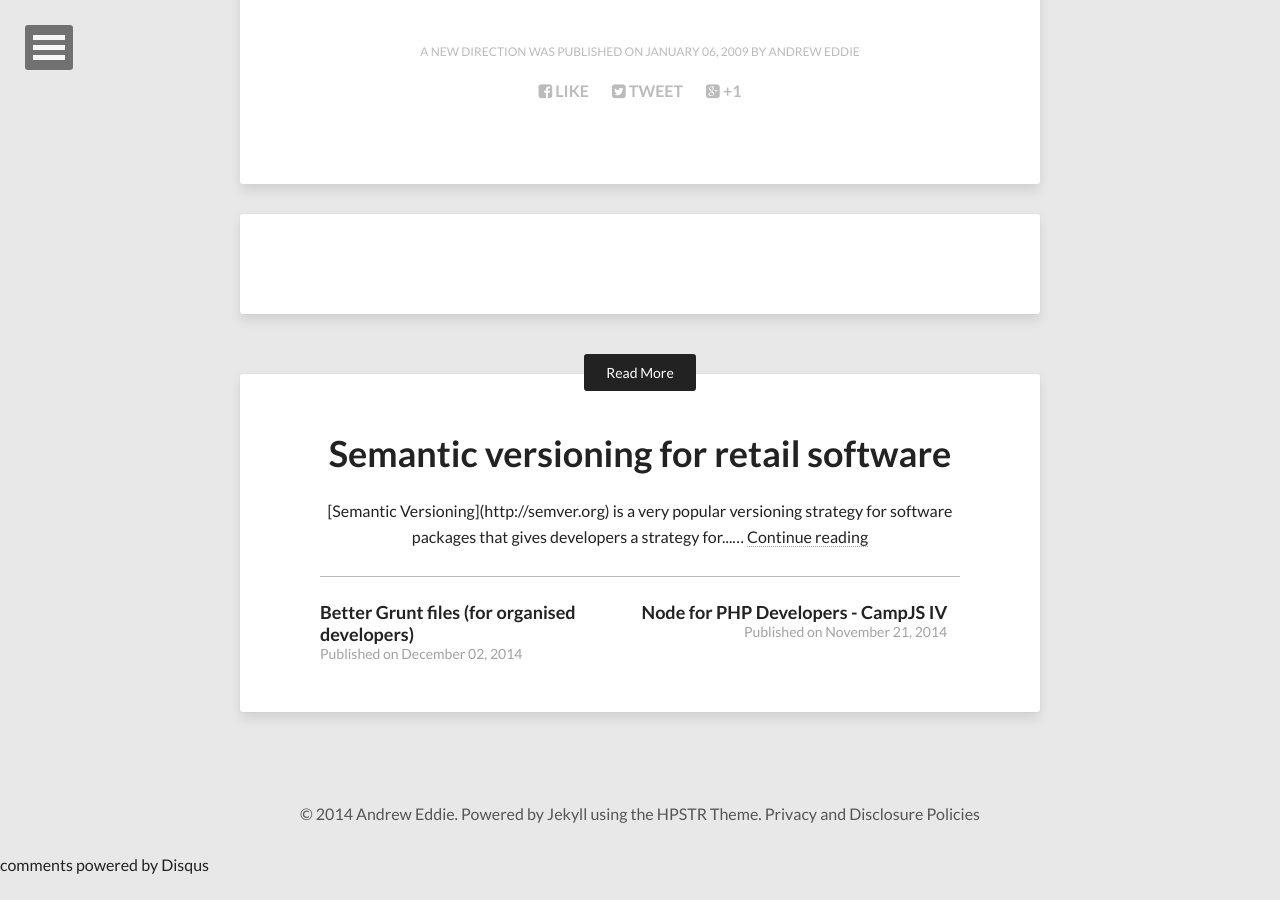
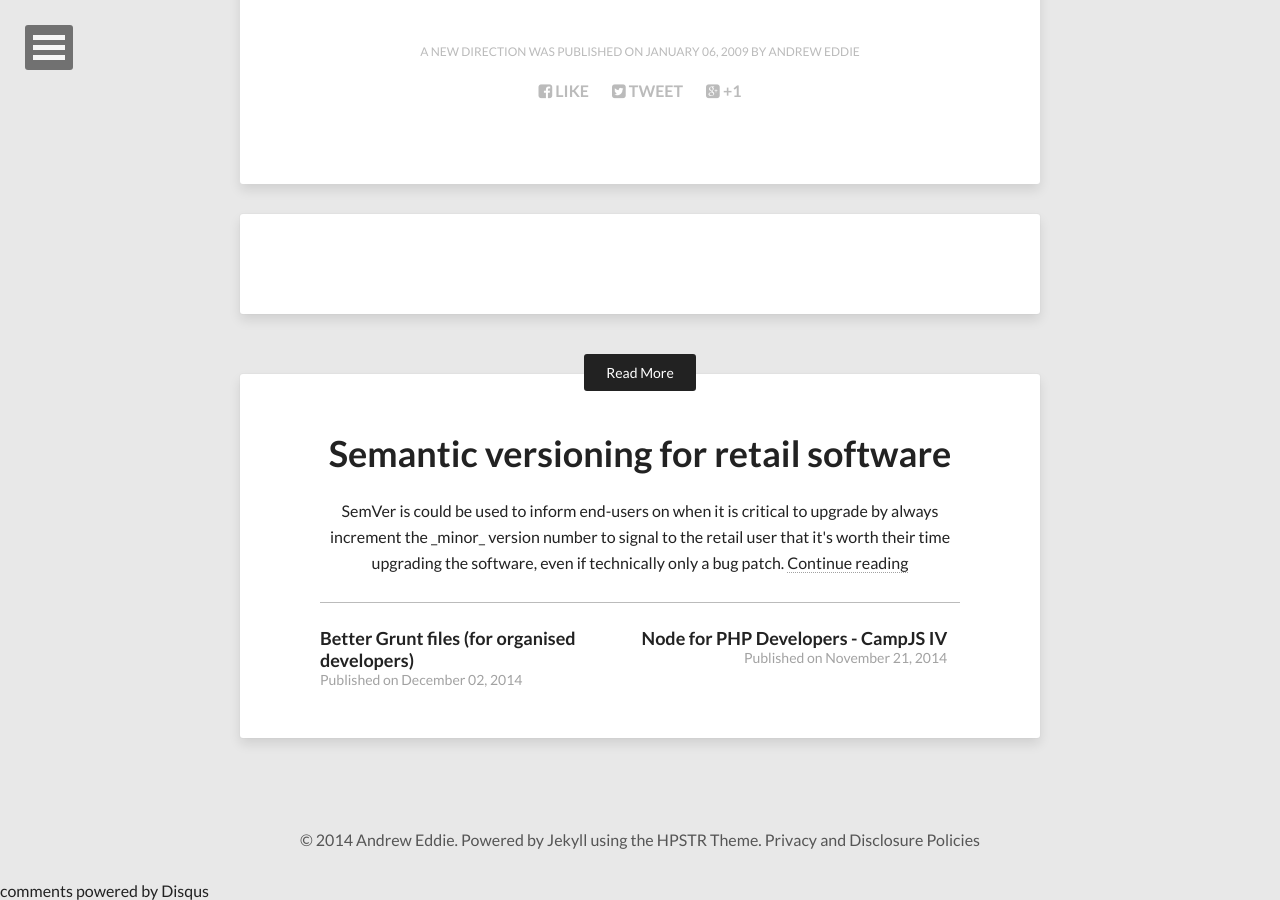
Before and after one commit to eddieajau/eddieajau.github.io, a Jekyll site: the page built from _posts/2009/2009-01-05-a-new-direction.md, in a window 1280 px wide and 900 px high, scrolled down 712 px. Built offline with Jekyll 4.4.1, drawn with Linux system fonts in a browser that asks for light colours; nearby versions of some CDN libraries; comment, search, counter and statistics services are not loaded; before the commit the page ends 1586 px from its top, so only the background shows below that.

Commit message:
Fix up description

```diff
--- a/_posts/2014/2014-12-11-semantic-versioning-for-retail-software.md
+++ b/_posts/2014/2014-12-11-semantic-versioning-for-retail-software.md
@@ -1,7 +1,7 @@
 ---
 layout:      post
 title:       Semantic versioning for retail software
-description:
+description: SemVer is could be used to inform end-users on when it is critical to upgrade by always increment the _minor_ version number to signal to the retail user that it's worth their time upgrading the software, even if technically only a bug patch.
 tags:        semver, semantic versioning, software
 date:        2014-12-11 10:00:00
 category:    ["development"]
```
